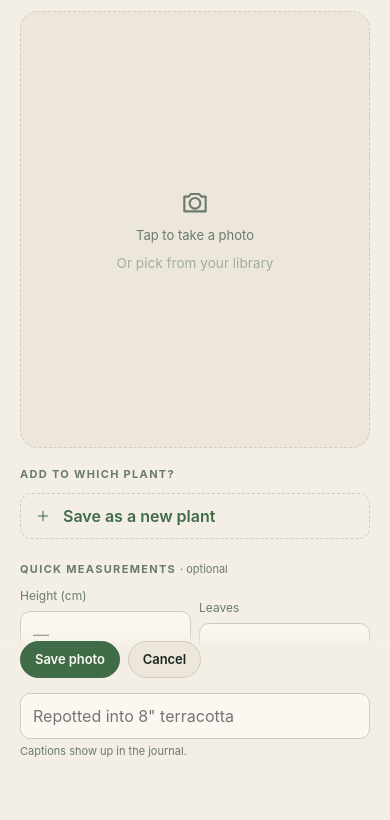
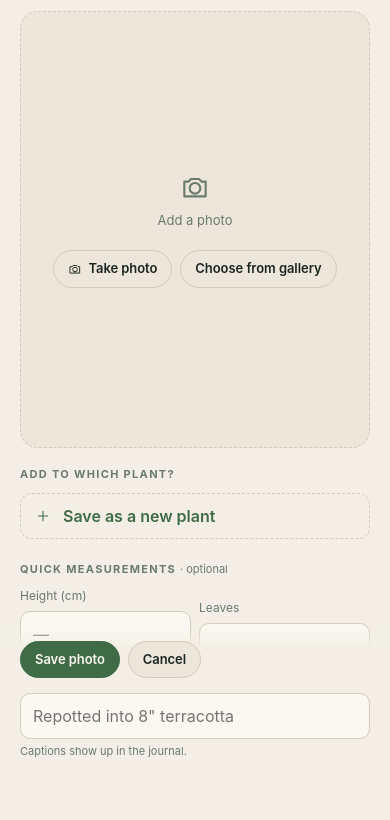
Before and after one commit to AugustWasilowski/AugiePlantTracker, a FastAPI app: page /upload in a window 390 px wide. Shown: the part 154-974 px from the top of the page. Run offline with FastAPI, Linux system fonts and the light colour scheme; parts of the project's set-up code (start-up, migrations or seed data) failed here and were passed over.

Commit message:
Give the user explicit Take photo / Choose from gallery buttons
Mobile browsers vary in what they offer when a file input has
accept="image/*" and no capture attribute — some show a chooser, some
go straight to gallery, and there's no way to force a chooser
cross-browser. Replace the single tap target with two pill buttons:
"Take photo" sets capture=environment then clicks the input, "Choose
from gallery" clears capture before clicking. One file input, one
form field, no special handling on submit.

Co-Authored-By: Claude Opus 4.7 <noreply@anthropic.com>

```diff
--- a/app/templates/upload.html
+++ b/app/templates/upload.html
@@ -46,15 +46,23 @@
 
   {% else %}
   {# ── New upload ── #}
-  <label class="upload-photo-card" id="photo-card">
-    <input type="file" name="file" accept="image/*" required id="file-input">
+  <div class="upload-photo-card" id="photo-card">
+    <input type="file" name="file" accept="image/*" required id="file-input" hidden>
     <div class="placeholder" id="photo-placeholder">
       {% with name='cam', size=32 %}{% include "_icon.html" %}{% endwith %}
-      <div>Tap to take a photo</div>
-      <div class="small faint">Or pick from your library</div>
+      <div>Add a photo</div>
+      <div style="display:flex; gap:8px; margin-top:12px; flex-wrap:wrap; justify-content:center;">
+        <button type="button" class="pill" id="btn-camera">
+          {% with name='cam', size=14 %}{% include "_icon.html" %}{% endwith %}
+          Take photo
+        </button>
+        <button type="button" class="pill" id="btn-gallery">
+          Choose from gallery
+        </button>
+      </div>
     </div>
     <img id="photo-preview" alt="" style="display:none;">
-  </label>
+  </div>
 
   {# Identification (populated after upload) #}
   <div id="id-result" style="display:none;">
@@ -209,6 +217,15 @@
   const preview = document.getElementById('photo-preview');
   const idResult = document.getElementById('id-result');
 
+  document.getElementById('btn-camera').addEventListener('click', () => {
+    fileInput.setAttribute('capture', 'environment');
+    fileInput.click();
+  });
+  document.getElementById('btn-gallery').addEventListener('click', () => {
+    fileInput.removeAttribute('capture');
+    fileInput.click();
+  });
+
   fileInput.addEventListener('change', () => {
     const f = fileInput.files[0];
     if (!f) return;
```
